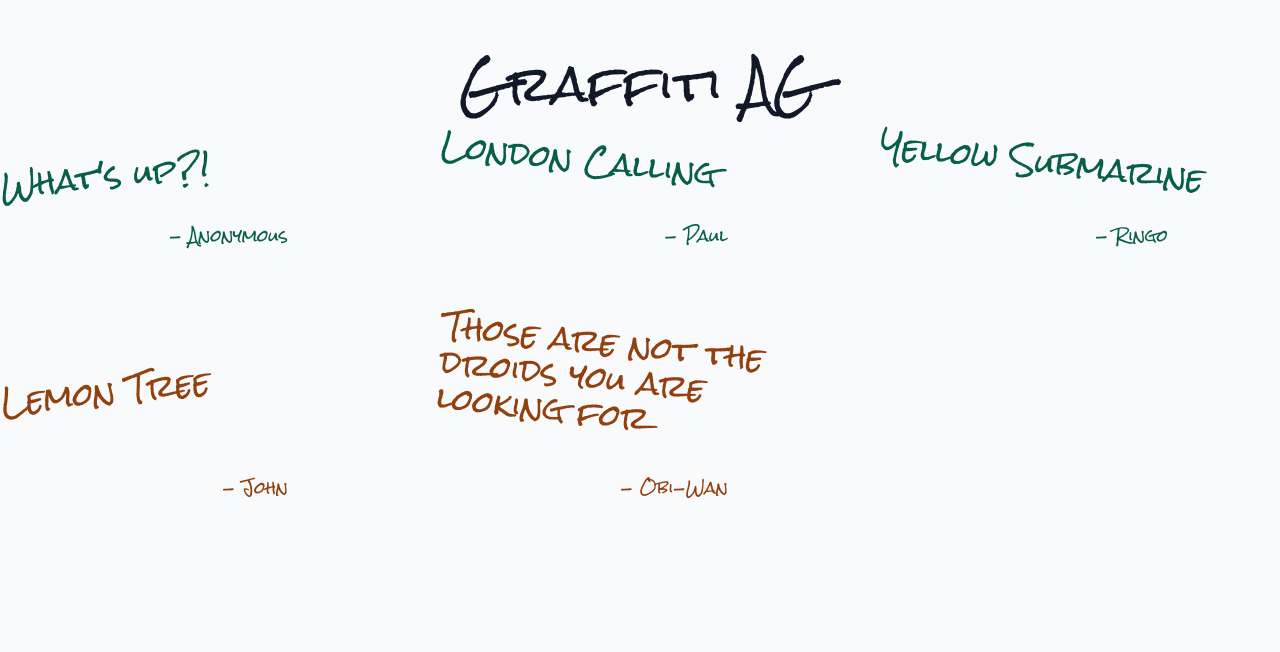
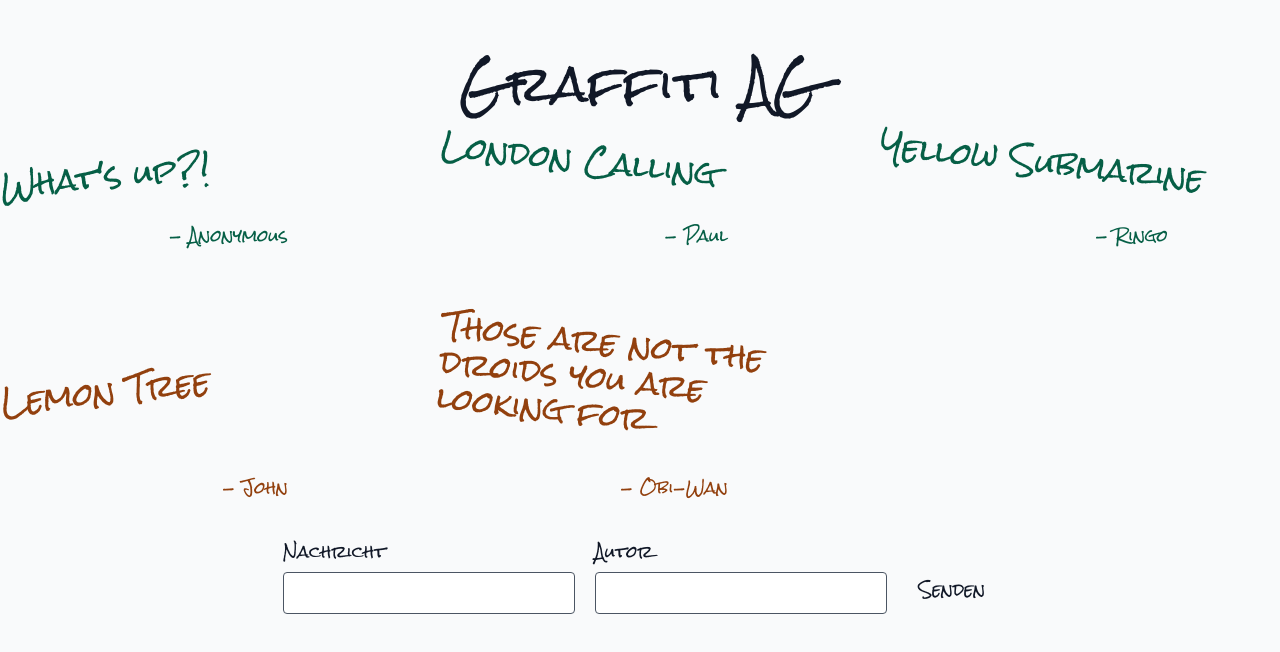
Before and after one commit to it-economics/dfs-tender-graffiti-board, a React (Create React App) app in the folder ui/: page / in a window 1280 px wide. Shown: the top 652 px of the page. Built offline with nearby package versions, Linux system fonts and the light colour scheme.

Commit message:
feat: Cleanup UI structure

```diff
--- a/ui/package.json
+++ b/ui/package.json
@@ -4,6 +4,7 @@
 	"private": true,
 	"dependencies": {
 		"@craco/craco": "^6.3.0",
+		"@tailwindcss/forms": "^0.3.3",
 		"@testing-library/jest-dom": "^5.11.4",
 		"@testing-library/react": "^11.1.0",
 		"@testing-library/user-event": "^12.1.10",
--- a/ui/src/App.tsx
+++ b/ui/src/App.tsx
@@ -1,73 +1,15 @@
-import React, {PropsWithChildren} from 'react';
+import React from 'react';
 import './App.css';
+import {GraffitiRoute} from "./routes/graffiti/GraffitiRoute";
 
 function App() {
 	return (
 		<div className="min-h-screen bg-gray-50 dark:bg-gray-800 text-gray-900 dark:text-gray-50 md:pt-5 font-body">
 			<div className="md:container md:mx-auto">
-				<h1 className="sm:text-3xl md:text-5xl text-center lg:pt-10 lg:pb-10">Graffiti AG</h1>
-				<Graffities/>
+				<GraffitiRoute/>
 			</div>
 		</div>
 	);
 }
 
-interface IGraffiti {
-	message: string
-	author?: string
-}
-
-function useGraffities(): IGraffiti[] {
-	return [
-		{message: "What's up?!"},
-		{message: 'London Calling', author: 'Paul'},
-		{message: 'Yellow Submarine', author: 'Ringo'},
-		{message: 'Lemon Tree', author: 'John'},
-		{message: 'Those are not the droids you are looking for', author: 'Obi-Wan'},
-	];
-}
-
-function Graffities() {
-	const graffities = useGraffities();
-
-	return (
-		<div className="grid sm:grid-cols-1 md:grid-cols-2 lg:grid-cols-3 md:gap-10 sm:gap-7">
-			{graffities.map((graffiti, idx) =>
-				<Graffiti key={`${graffiti.message.substr(0, 5)}-${graffiti.author}-${idx}`} graffiti={graffiti}/>
-			)}
-		</div>
-	);
-}
-
-function Graffiti({graffiti: {message, author}}: PropsWithChildren<{ graffiti: IGraffiti }>) {
-	function color(): string {
-		const rand = Math.random();
-		let color: string;
-		if (rand < 0.25) {
-			color = 'yellow';
-		} else if (rand < 0.5) {
-			color = 'blue';
-		} else if (rand < 0.75) {
-			color = 'red';
-		} else {
-			color = 'green';
-		}
-		return `dark:text-${color}-500 text-${color}-800`;
-	}
-
-	function rotate(): string {
-		if (Math.random() < 0.5) {
-			return 'rotate-6'
-		}
-		return '-rotate-6'
-	}
-
-	return (
-		<div className={`transform w-full grid items-end ${color()} `}>
-			<span className={`transform sm:text-1xl md:text-3xl ${rotate()}`}>{message}</span>
-			<span className="text-right mx-28 my-10">{`- ${author ?? 'Anonymous'}`}</span>
-		</div>
-	)
-}
-
 export default App;
--- /dev/null
+++ b/ui/src/routes/graffiti/GraffitiRoute.tsx
@@ -0,0 +1,108 @@
+import React, {PropsWithChildren} from "react";
+
+export function GraffitiRoute() {
+	return (
+		<>
+			<h1 className="sm:text-3xl md:text-5xl text-center lg:pt-10 lg:pb-10">Graffiti AG</h1>
+			<Graffities/>
+			<GraffitiForm/>
+		</>
+	);
+}
+
+interface IGraffiti {
+	message: string
+	author?: string
+}
+
+interface IGraffities {
+	graffities: IGraffiti[]
+}
+
+function useGraffities(): IGraffities {
+	const staticGraffities = [
+		{message: "What's up?!"},
+		{message: 'London Calling', author: 'Paul'},
+		{message: 'Yellow Submarine', author: 'Ringo'},
+		{message: 'Lemon Tree', author: 'John'},
+		{message: 'Those are not the droids you are looking for', author: 'Obi-Wan'},
+	];
+	return {
+		graffities: staticGraffities
+	};
+}
+
+function Graffities() {
+	const {graffities} = useGraffities();
+
+	return (
+		<div className="grid sm:grid-cols-1 md:grid-cols-2 lg:grid-cols-3 md:gap-10 sm:gap-7">
+			{graffities.map((graffiti, idx) =>
+				<Graffiti key={`${graffiti.message.substr(0, 5)}-${graffiti.author}-${idx}`} graffiti={graffiti}/>
+			)}
+		</div>
+	);
+}
+
+function Graffiti({graffiti: {message, author}}: PropsWithChildren<{ graffiti: IGraffiti }>) {
+	function color(): string {
+		const rand = Math.random();
+		let color: string;
+		if (rand < 0.25) {
+			color = 'yellow';
+		} else if (rand < 0.5) {
+			color = 'blue';
+		} else if (rand < 0.75) {
+			color = 'red';
+		} else {
+			color = 'green';
+		}
+		return `dark:text-${color}-500 text-${color}-800`;
+	}
+
+	function rotate(): string {
+		if (Math.random() < 0.5) {
+			return 'rotate-6'
+		}
+		return '-rotate-6'
+	}
+
+	return (
+		<div className={`transform w-full grid items-end ${color()} `}>
+			<span className={`transform sm:text-1xl md:text-3xl ${rotate()}`}>{message}</span>
+			<span className="text-right mx-28 my-10">{`- ${author ?? 'Anonymous'}`}</span>
+		</div>
+	)
+}
+
+function GraffitiForm() {
+	return (
+		<form onSubmit={(e) => {
+			e.preventDefault()
+		}}>
+			<div className="flex justify-center">
+				<div className="flex gap-5">
+					<div>
+						<label className="block">
+							<span>Nachricht</span>
+							<input type="text" maxLength={300}
+								   className="rounded mt-2 block dark:bg-gray-900 border-gray-600 focus:border-green-700 focus:ring-green-700"
+								   id="message"/>
+						</label>
+					</div>
+					<div>
+						<label className="block">
+							<span>Autor</span>
+							<input type="text"
+								   className="rounded mt-2 block dark:bg-gray-900 border-gray-600 focus:border-green-700 focus:ring-green-700"
+								   id="author"/>
+						</label>
+					</div>
+					<div className="flex flex-column items-end">
+						<button type="submit" className="rounded dark:bg-green-900 dark:hover:bg-green-800 p-3">Senden</button>
+					</div>
+				</div>
+			</div>
+		</form>
+	);
+}
--- a/ui/tailwind.config.js
+++ b/ui/tailwind.config.js
@@ -10,5 +10,7 @@ module.exports = {
 	variants: {
 		extend: {},
 	},
-	plugins: [],
+	plugins: [
+		require('@tailwindcss/forms'),
+	],
 }
```
Also changed, not shown: 1 other file (tests, documents, lock files or other folders). Lines whose indentation alone changed are shown as unchanged.
